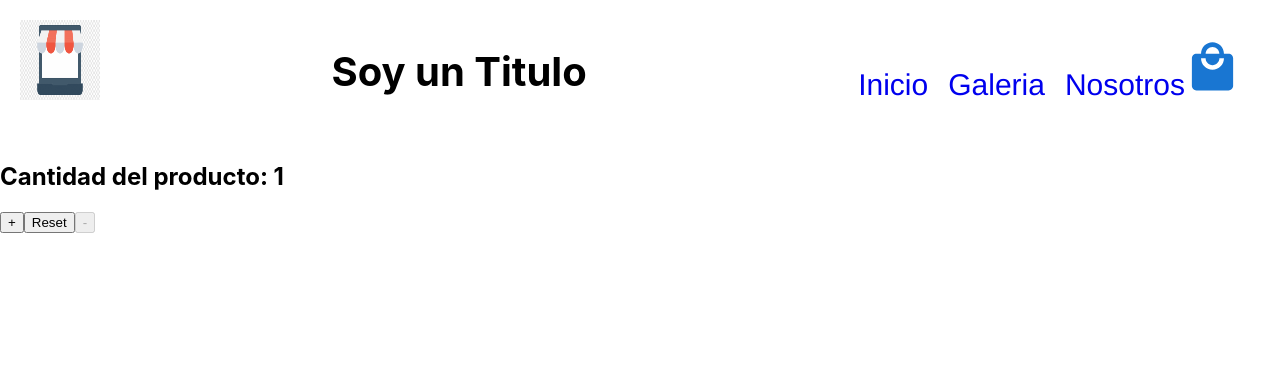
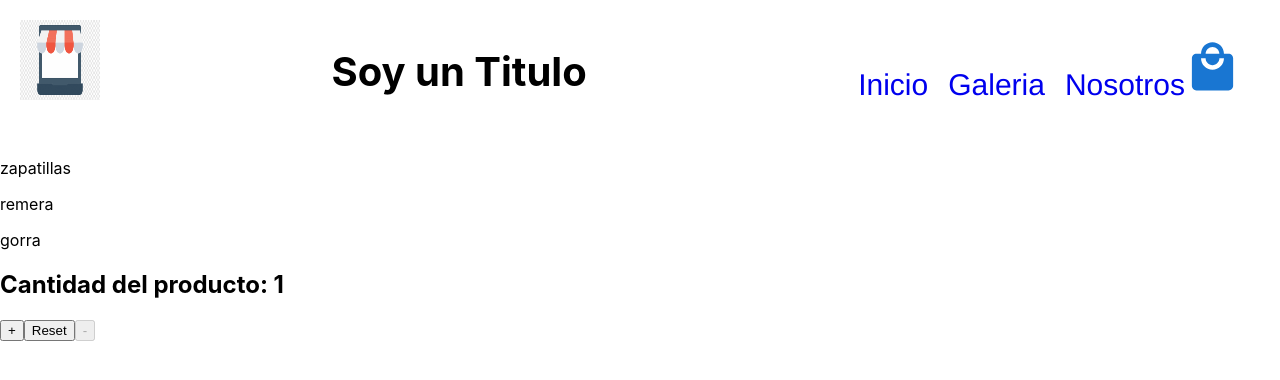
Before and after one commit to Pablo-Cristini/React-1, a React (Create React App) app: page / in a window 1280 px wide. Shown: the top 380 px of the page. Built offline with nearby package versions, Linux system fonts and the light colour scheme.

Commit message:
solucionado

```diff
--- a/src/Components/Item/Item.js
+++ b/src/Components/Item/Item.js
@@ -1,9 +1,8 @@
-import { products } from '../../assets/productos'
 import {Text} from '@chakra-ui/react'
 const Item = ({product}) => {
     return (
         <>
-        <Text>{products.product}</Text>
+        <Text>{product.name}</Text>
         </>
     )
 }
--- a/src/Components/ItemList.js
+++ b/src/Components/ItemList.js
@@ -1,11 +1,10 @@
 import React from "react"
 import { Item } from "./Item/Item"
 const ItemList = ({listProducts}) => {
+    console.log(listProducts)
     return (
         <>
         {listProducts.map((prod, i )=> <Item key={`${prod.product}-${i}`} product= {prod}/>)}
-        <Item/>
-
         </>
     )
 }
--- a/src/Components/ItemListContainer/ItemListContainer.js
+++ b/src/Components/ItemListContainer/ItemListContainer.js
@@ -9,15 +9,15 @@ const ItemListContainer = ({greeting}) => {
 
         const [listProducts, setListProducts] = useState([])
 
-        useEffect (() => {
-            customFetch(products)
-            .then(res => setListProducts(res))
-        }, [])
-        console.log(listProducts)
+        // useEffect (() => {
+        //     customFetch(products)
+        //     .then(res => setListProducts(res))
+        // }, [])
+        // console.log(listProducts)
 
         return (
             <>
-            <ItemList listProducts={listProducts} />
+            <ItemList listProducts={products} />
             </>
         )
 }
--- a/src/assets/productos.js
+++ b/src/assets/productos.js
@@ -1,20 +1,20 @@
 export const products = [
     {
         id:1,
-        product:"zapatillas",
+        name:"zapatillas",
         img:"../img/zapatillas.jfif",
         brand:"Adidas",
         price:15000
     },
     {
         id:2,
-        product:"remera",
+        name:"remera",
         brand:"Nike",
         price:5000
     },
     {
         id:3,
-        product:"gorra",
+        name:"gorra",
         brand:"Puma",
         price:3500
     },
```
